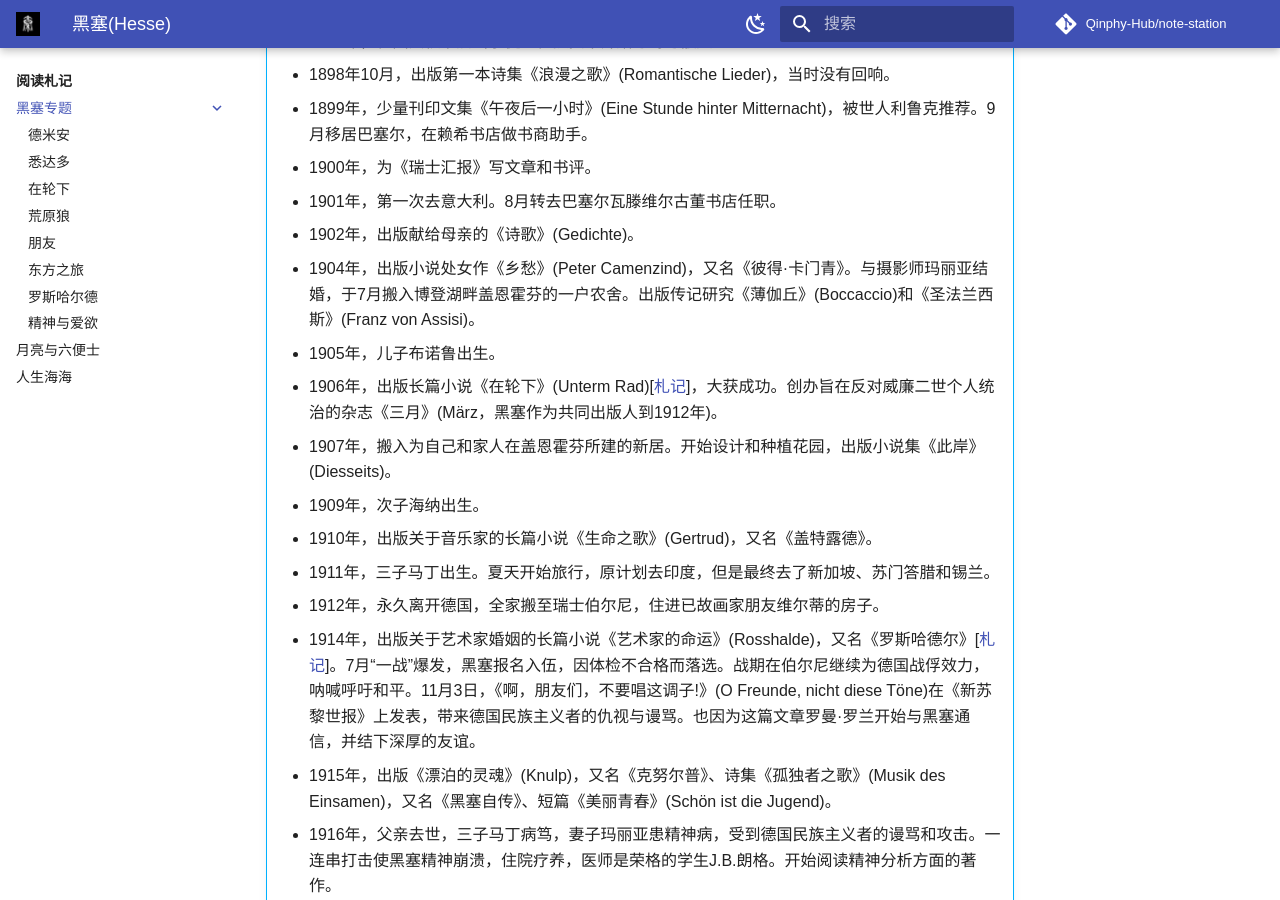
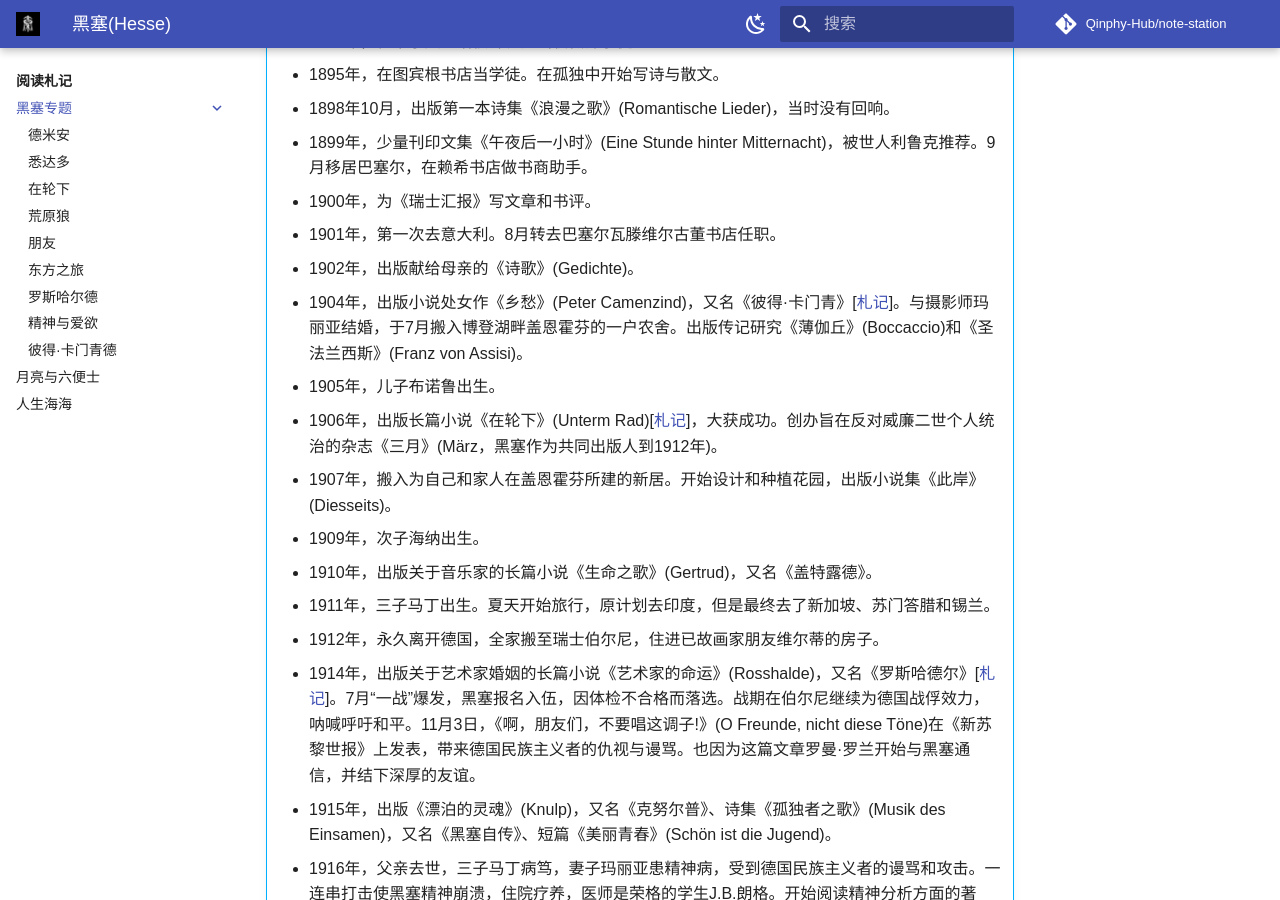
Before and after one commit to Qinphy-Hub/note-station, an MkDocs documentation site: the page built from docs/Part1/Hesse/index.md, in a window 1280 px wide and 900 px high, scrolled down 1326 px. Built offline with MkDocs 1.6.1 and Material for MkDocs 9.7.7, drawn with Linux system fonts in a browser that asks for light colours; comment, search, counter and statistics services are not loaded; a style sheet for code colours, icons or effects is not loaded; some of the changed text lies outside the part shown.

Commit message:
update: reading - Peter Camenzind

```diff
--- a/docs/Part1/Hesse/index.md
+++ b/docs/Part1/Hesse/index.md
@@ -10,6 +10,7 @@
     * 2026.02.12 [《东方之旅》](./fahrt.md)：我也希望我还在旅途中。
     * 2026.02.16 [《罗斯哈尔德》](./roshalde.md)：到底如何协调个人与自己的家庭呢？
     * 2026.02.23 [《精神与爱欲》](./goldmund.md)：我似乎也体会到什么是“爱”了！
+    * 2026.03.07 [《彼得·卡门青德》](./peter.md)：黑塞成名作，折磨黑塞一生的精神起点。
 
 &emsp;&emsp;在2024年的某个关键时间节点上，我被《悉达多》的内容震撼到了。尽管严格来说，这本书是在2023年读的，但是当时读得一头雾水。就在我即将开启新阶段的生活，坐在理发店的椅子上，突然就想明白了很多事情。接着准备不断重温这本书，以及开启了阅读黑塞的系列作品。然后就喜欢上了这种风格的文字。
 
@@ -29,7 +30,7 @@
     * 1900年，为《瑞士汇报》写文章和书评。
     * 1901年，第一次去意大利。8月转去巴塞尔瓦滕维尔古董书店任职。
     * 1902年，出版献给母亲的《诗歌》(Gedichte)。
-    * 1904年，出版小说处女作《乡愁》(Peter Camenzind)，又名《彼得·卡门青》。与摄影师玛丽亚结婚，于7月搬入博登湖畔盖恩霍芬的一户农舍。出版传记研究《薄伽丘》(Boccaccio)和《圣法兰西斯》(Franz von Assisi)。
+    * 1904年，出版小说处女作《乡愁》(Peter Camenzind)，又名《彼得·卡门青》[[札记](./peter.md)]。与摄影师玛丽亚结婚，于7月搬入博登湖畔盖恩霍芬的一户农舍。出版传记研究《薄伽丘》(Boccaccio)和《圣法兰西斯》(Franz von Assisi)。
     * 1905年，儿子布诺鲁出生。
     * 1906年，出版长篇小说《在轮下》(Unterm Rad)[[札记](./untermrad.md)]，大获成功。创办旨在反对威廉二世个人统治的杂志《三月》(März，黑塞作为共同出版人到1912年)。
     * 1907年，搬入为自己和家人在盖恩霍芬所建的新居。开始设计和种植花园，出版小说集《此岸》(Diesseits)。
--- a/mkdocs.yml
+++ b/mkdocs.yml
@@ -58,6 +58,7 @@
       - 东方之旅: Part1/Hesse/fahrt.md
       - 罗斯哈尔德: Part1/Hesse/roshalde.md
       - 精神与爱欲: Part1/Hesse/goldmund.md
+      - 彼得·卡门青德: Part1/Hesse/peter.md
     - 月亮与六便士: Part1/moon.md
     - 人生海海: Part1/lifesea.md
   - 我的创作:
```
Also changed, not shown: docs/Part1/Hesse/peter.md (added, +9 -0 lines), docs/Part1/index.md (+1 -0 lines), docs/index.md (+2 -2 lines).
